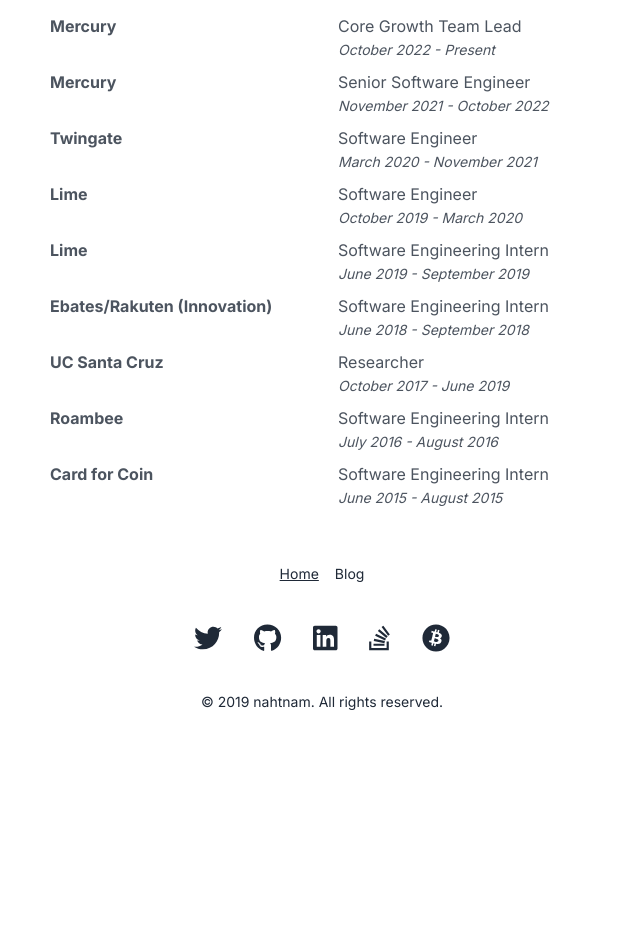
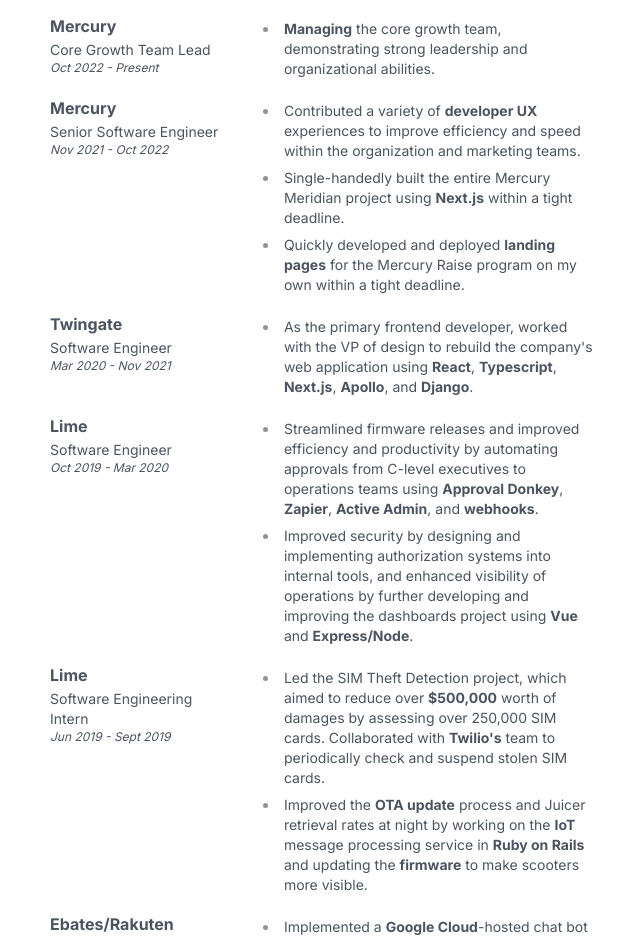
Before and after one commit to nahtnam/nahtnam, a Next.js app: page / in a window 1280 px wide. Shown: the part 720-1658 px from the top of the page, without its empty margins (318-958 px from the left). Before the commit the page ends 1472 px from the top, so only its background shows below. Built offline with nearby package versions, Linux system fonts and the light colour scheme.

Commit message:
update work history

```diff
--- a/src/app/components/data/workHistory.ts
+++ /dev/null
@@ -1,52 +0,0 @@
-export const workHistory = [
-  {
-    company: 'Mercury',
-    position: 'Core Growth Team Lead',
-    duration: 'October 2022 - Present',
-  },
-  // {
-  //   company: 'Mercury',
-  //   position: 'Senior Software Engineer II',
-  //   duration: ' - October 2022',
-  // },
-  {
-    company: 'Mercury',
-    position: 'Senior Software Engineer',
-    duration: 'November 2021 - October 2022',
-  },
-  {
-    company: 'Twingate',
-    position: 'Software Engineer',
-    duration: 'March 2020 - November 2021',
-  },
-  {
-    company: 'Lime',
-    position: 'Software Engineer',
-    duration: 'October 2019 - March 2020',
-  },
-  {
-    company: 'Lime',
-    position: 'Software Engineering Intern',
-    duration: 'June 2019 - September 2019',
-  },
-  {
-    company: 'Ebates/Rakuten (Innovation)',
-    position: 'Software Engineering Intern',
-    duration: 'June 2018 - September 2018',
-  },
-  {
-    company: 'UC Santa Cruz',
-    position: 'Researcher',
-    duration: 'October 2017 - June 2019',
-  },
-  {
-    company: 'Roambee',
-    position: 'Software Engineering Intern',
-    duration: 'July 2016 - August 2016',
-  },
-  {
-    company: 'Card for Coin',
-    position: 'Software Engineering Intern',
-    duration: 'June 2015 - August 2015',
-  },
-]
--- /dev/null
+++ b/src/app/components/data/workHistory.tsx
@@ -0,0 +1,86 @@
+export const workHistory = [
+  {
+    company: 'Mercury',
+    position: 'Core Growth Team Lead',
+    duration: 'Oct 2022 - Present',
+    description: [
+      <><b>Managing</b> the core growth team, demonstrating strong leadership and organizational abilities.</>
+    ]
+  },
+  // {
+  //   company: 'Mercury',
+  //   position: 'Senior Software Engineer II',
+  //   duration: ' - Oct 2022',
+  //   description: []
+  // },
+  {
+    company: 'Mercury',
+    position: 'Senior Software Engineer',
+    duration: 'Nov 2021 - Oct 2022',
+    description: [
+      <>Contributed a variety of <b>developer UX</b> experiences to improve efficiency and speed within the organization and marketing teams.</>,
+      <>Single-handedly built the entire Mercury Meridian project using <b>Next.js</b> within a tight deadline.</>,
+      <>Quickly developed and deployed <b>landing pages</b> for the Mercury Raise program on my own within a tight deadline.</>
+    ]
+  },
+
+  {
+    company: 'Twingate',
+    position: 'Software Engineer',
+    duration: 'Mar 2020 - Nov 2021',
+    description: [
+      <>As the primary frontend developer, worked with the VP of design to rebuild the company&apos;s web application using <b>React</b>, <b>Typescript</b>, <b>Next.js</b>, <b>Apollo</b>, and <b>Django</b>.</>
+    ]
+  },
+  {
+    company: 'Lime',
+    position: 'Software Engineer',
+    duration: 'Oct 2019 - Mar 2020',
+    description: [
+      <>Streamlined firmware releases and improved efficiency and productivity by automating approvals from C-level executives to operations teams using <b>Approval Donkey</b>, <b>Zapier</b>, <b>Active Admin</b>, and <b>webhooks</b>.</>,
+      <>Improved security by designing and implementing authorization systems into internal tools, and enhanced visibility of operations by further developing and improving the dashboards project using <b>Vue</b> and <b>Express/Node</b>.</>
+    ]
+  },
+  {
+    company: 'Lime',
+    position: 'Software Engineering Intern',
+    duration: 'Jun 2019 - Sept 2019',
+    description: [
+      <>Led the SIM Theft Detection project, which aimed to reduce over <b>$500,000</b> worth of damages by assessing over 250,000 SIM cards. Collaborated with <b>Twilio&apos;s</b> team to periodically check and suspend stolen SIM cards.</>,
+      <>Improved the <b>OTA update</b> process and Juicer retrieval rates at night by working on the <b>IoT</b> message processing service in <b>Ruby on Rails</b> and updating the <b>firmware</b> to make scooters more visible.</>
+    ]
+  },
+  {
+    company: 'Ebates/Rakuten (Innovation)',
+    position: 'Software Engineering Intern',
+    duration: 'Jun 2018 - Sept 2018',
+    description: [
+      <>Implemented a <b>Google Cloud</b>-hosted chat bot using <b>Python (Sanic)</b>, <b>DialogFlow</b>, and <b>React</b>, mitigating over 80% of customer support requests.</>,
+      <>Automated the update process for <b>Google and Facebook ads</b> with live cashback percentages, increasing advertising engagement.</>
+    ]
+  },
+  {
+    company: 'UC Santa Cruz',
+    position: 'Researcher',
+    duration: 'Oct 2017 - Jun 2019',
+    description: [
+      <>Bridging the gap between <b>cryptocurrencies</b> and <b>distributed systems</b> (Published).</>
+    ]
+  },
+  {
+    company: 'Roambee',
+    position: 'Software Engineering Intern',
+    duration: 'Jul 2016 - Aug 2016',
+    description: [
+      <>Developed live demos for investors using <b>Node.js</b>, <b>MySQL</b>, and <b>jQuery</b>, contributing to the successful securing of <b>$4.1 million</b> in Series B funding</>
+    ]
+  },
+  {
+    company: 'Card for Coin',
+    position: 'Software Engineering Intern',
+    duration: 'Jun 2015 - Aug 2015',
+    description: [
+      <>Built scrapers in <b>Scala</b> and <b>Selenium</b> to efficiently launch new products and providers</>
+    ]
+  },
+]
--- a/src/app/page.tsx
+++ b/src/app/page.tsx
@@ -15,13 +15,20 @@
       </section>
       <section className="prose max-w-none prose-h2:uppercase">
         <h2>Work History</h2>
-        <div className="grid grid-cols-[minmax(auto,_1fr)_1fr] gap-x-8 gap-y-2">
-          {workHistory.map(({ company, duration, position}) => (
+        <div className="grid grid-cols-[1fr_2fr] gap-x-8 gap-y-2">
+          {workHistory.map(({ company, duration, position, description}) => (
             <>
-              <div className="font-bold">{company}</div>
               <div>
-                <div>{position}</div>
-                <div className="italic text-sm">{duration}</div>
+                <div className="font-bold">{company}</div>
+                <div className="text-sm">{position}</div>
+                <div className="italic text-xs">{duration}</div>
+              </div>
+              <div>
+                <ul className="my-0">
+                  {description.map((item, index) => (
+                    <li className="text-sm" key={`${company}-description-${index}`}>{item}</li>
+                  ))}
+                </ul>
               </div>
             </>
           ))}
```
